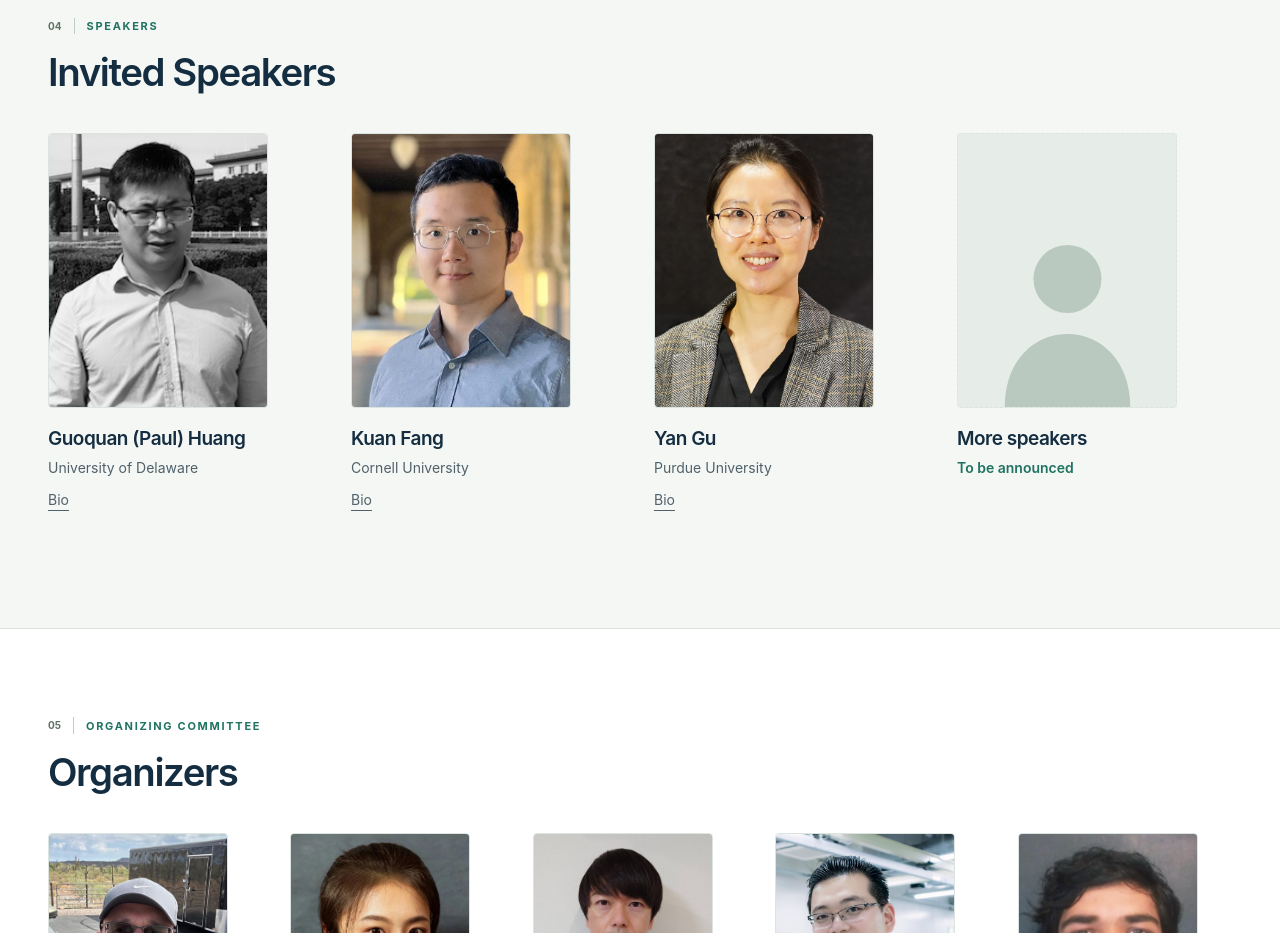
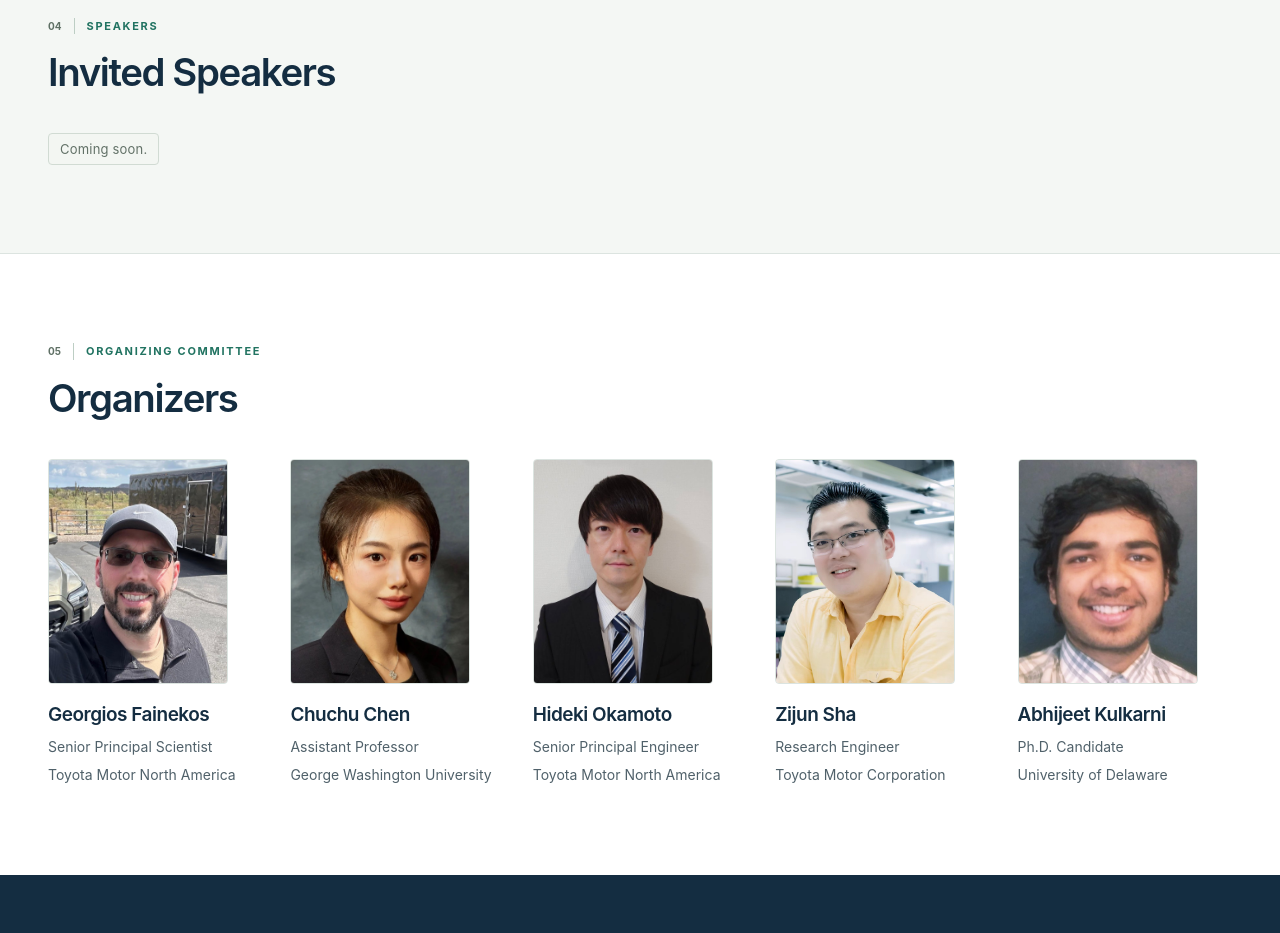
Before and after one commit to Humanoid-Safety-Assurance/humanoid-safety-assurance.github.io, a plain HTML site: page humanoids2026/index.html in a window 1280 px wide. Shown: the part 4300-5233 px from the top of the page. Drawn offline with Linux system fonts and the light colour scheme.

Commit message:
chore: hide invited speakers section and add coming soon status label

```diff
--- a/humanoids2026/index.html
+++ b/humanoids2026/index.html
@@ -346,6 +346,8 @@
           <p class="eyebrow"><span class="section-index">04</span> Speakers</p>
           <h2 id="speakers-title">Invited Speakers</h2>
         </div>
+        <p class="status-label">Coming soon.</p>
+        <!--
         <div class="organizer-grid speaker-grid">
           <article class="organizer-card" aria-labelledby="speaker-paul-huang">
             <img class="organizer-photo" src="../assets/images/speakers/paul-huang.png"
@@ -387,6 +389,7 @@
             </div>
           </article>
         </div>
+        -->
       </div>
     </section>
 
```
Also changed, not shown: 1 other file.
